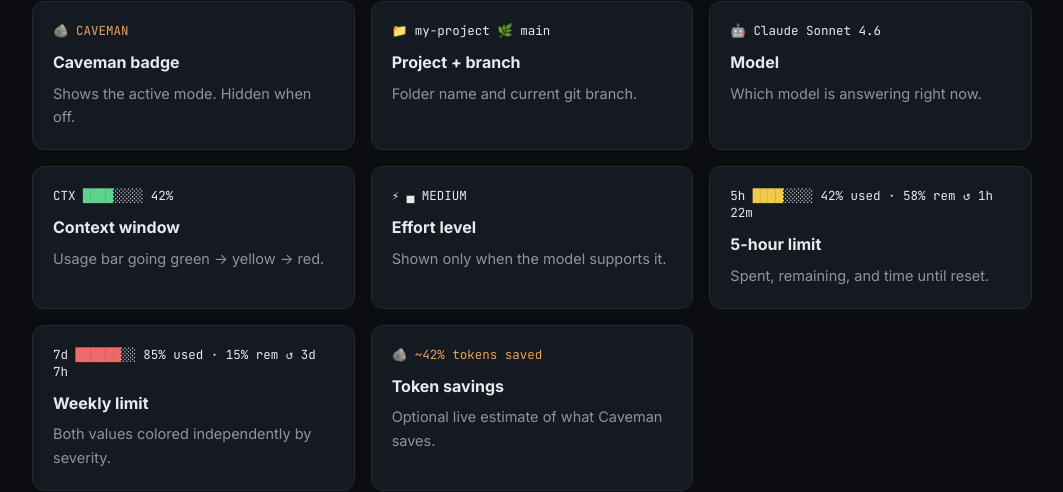
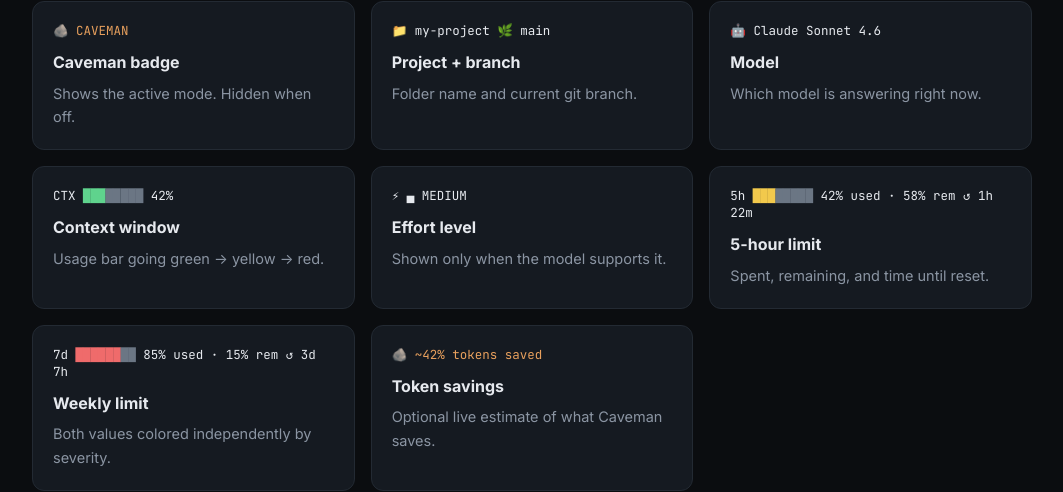
Before and after one commit to FahimFBA/claudecode-statusline, a plain HTML site: page docs/index.html in a window 1280 px wide. Shown: the part 1225-1717 px from the top of the page, without its empty margins (108-1171 px from the left). Drawn offline with Linux system fonts and the light colour scheme.

Commit message:
fix: bars in the docs and readme

```diff
--- a/docs/index.html
+++ b/docs/index.html
@@ -154,10 +154,10 @@
       <div class="card"><span class="ex o">🪨 CAVEMAN</span><h3>Caveman badge</h3><p>Shows the active mode. Hidden when off.</p></div>
       <div class="card"><span class="ex">📁 my-project 🌿 main</span><h3>Project + branch</h3><p>Folder name and current git branch.</p></div>
       <div class="card"><span class="ex">🤖 Claude Sonnet 4.6</span><h3>Model</h3><p>Which model is answering right now.</p></div>
-      <div class="card"><span class="ex">CTX <span class="g">████</span>░░░░ 42%</span><h3>Context window</h3><p>Usage bar going green → yellow → red.</p></div>
+      <div class="card"><span class="ex">CTX <span class="g">███</span><span class="d">█████</span> 42%</span><h3>Context window</h3><p>Usage bar going green → yellow → red.</p></div>
       <div class="card"><span class="ex">⚡ ▄ MEDIUM</span><h3>Effort level</h3><p>Shown only when the model supports it.</p></div>
-      <div class="card"><span class="ex">5h <span class="y">████</span>░░░░ 42% used · 58% rem ↺ 1h 22m</span><h3>5-hour limit</h3><p>Spent, remaining, and time until reset.</p></div>
-      <div class="card"><span class="ex">7d <span class="r">██████</span>░░ 85% used · 15% rem ↺ 3d 7h</span><h3>Weekly limit</h3><p>Both values colored independently by severity.</p></div>
+      <div class="card"><span class="ex">5h <span class="y">███</span><span class="d">█████</span> 42% used · 58% rem ↺ 1h 22m</span><h3>5-hour limit</h3><p>Spent, remaining, and time until reset.</p></div>
+      <div class="card"><span class="ex">7d <span class="r">██████</span><span class="d">██</span> 85% used · 15% rem ↺ 3d 7h</span><h3>Weekly limit</h3><p>Both values colored independently by severity.</p></div>
       <div class="card"><span class="ex o">🪨 ~42% tokens saved</span><h3>Token savings</h3><p>Optional live estimate of what Caveman saves.</p></div>
     </div>
   </div>
```
Also changed, not shown: README.md, img/installer-menu.svg (added), img/seg-5h.svg (added), img/seg-7d.svg (added), img/seg-ctx.svg (added), img/statusline.svg (added).
